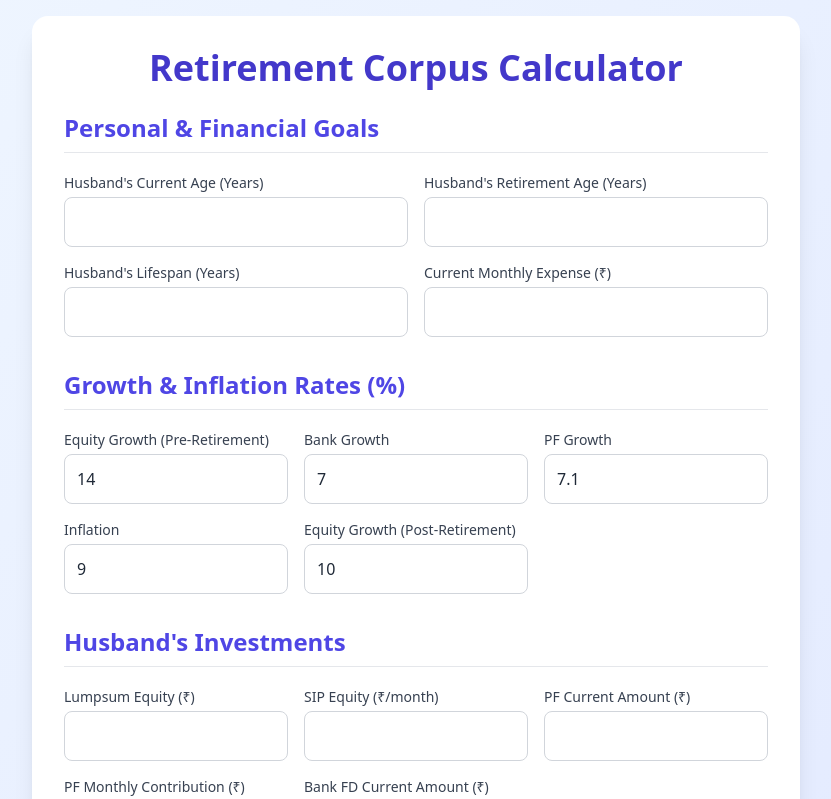
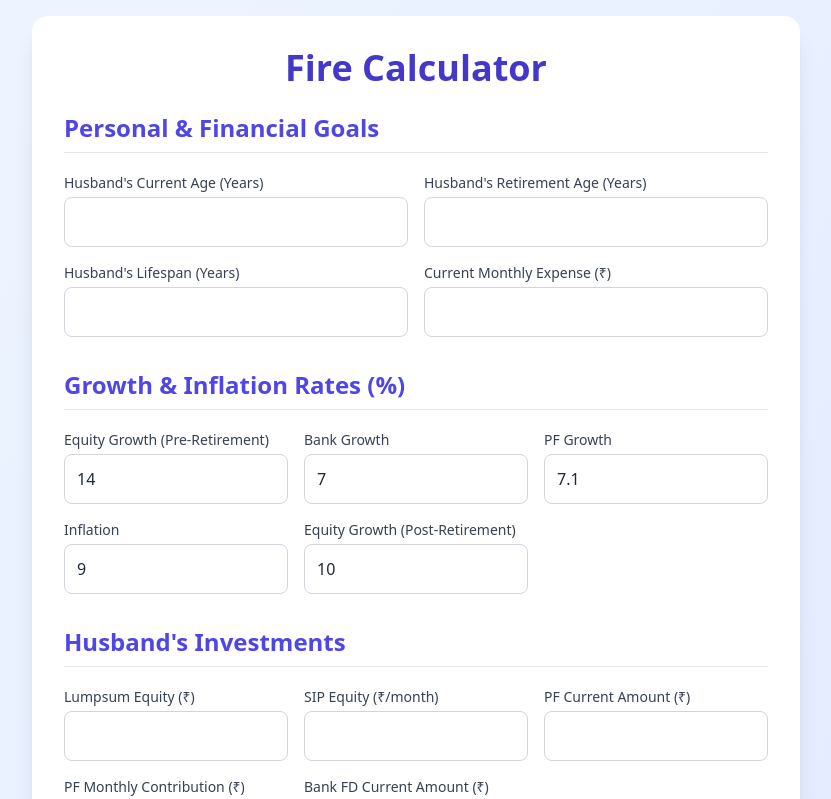
Before and after one commit to nks2180/retirement-calculator, a React (Create React App) app: page / in a window 1280 px wide. Shown: the top 799 px of the page, without its empty margins (224-1055 px from the left). Built offline with nearby package versions, Linux system fonts and the light colour scheme.

Commit message:
Title updated.

```diff
--- a/src/App.js
+++ b/src/App.js
@@ -674,7 +674,7 @@ function App() {
         <div className="min-h-screen bg-gradient-to-br from-blue-50 to-indigo-100 p-4 font-sans text-gray-800 flex items-center justify-center">
             <div className="max-w-3xl w-full bg-white shadow-xl rounded-2xl p-6 md:p-8 space-y-6">
                 <h1 className="text-3xl md:text-4xl font-extrabold text-center text-indigo-700 mb-6">
-                    Retirement Corpus Calculator
+                    Fire Calculator
                 </h1>
 
                 {errorMessage && (
```
